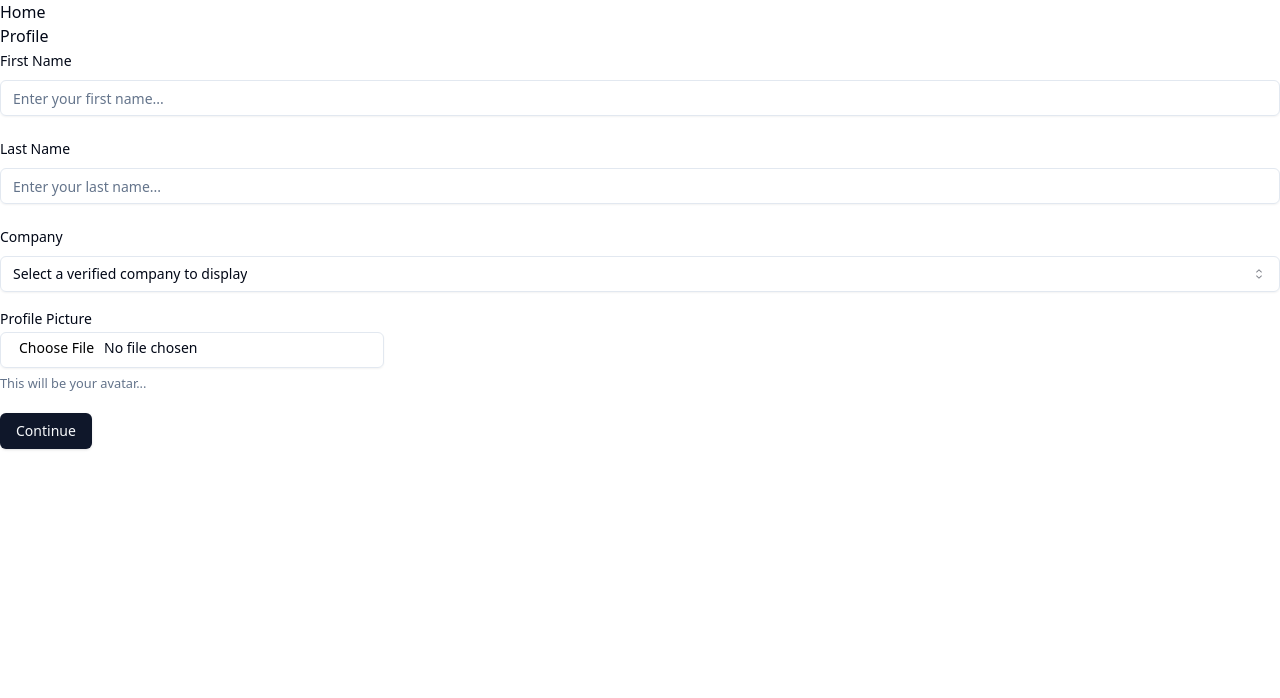
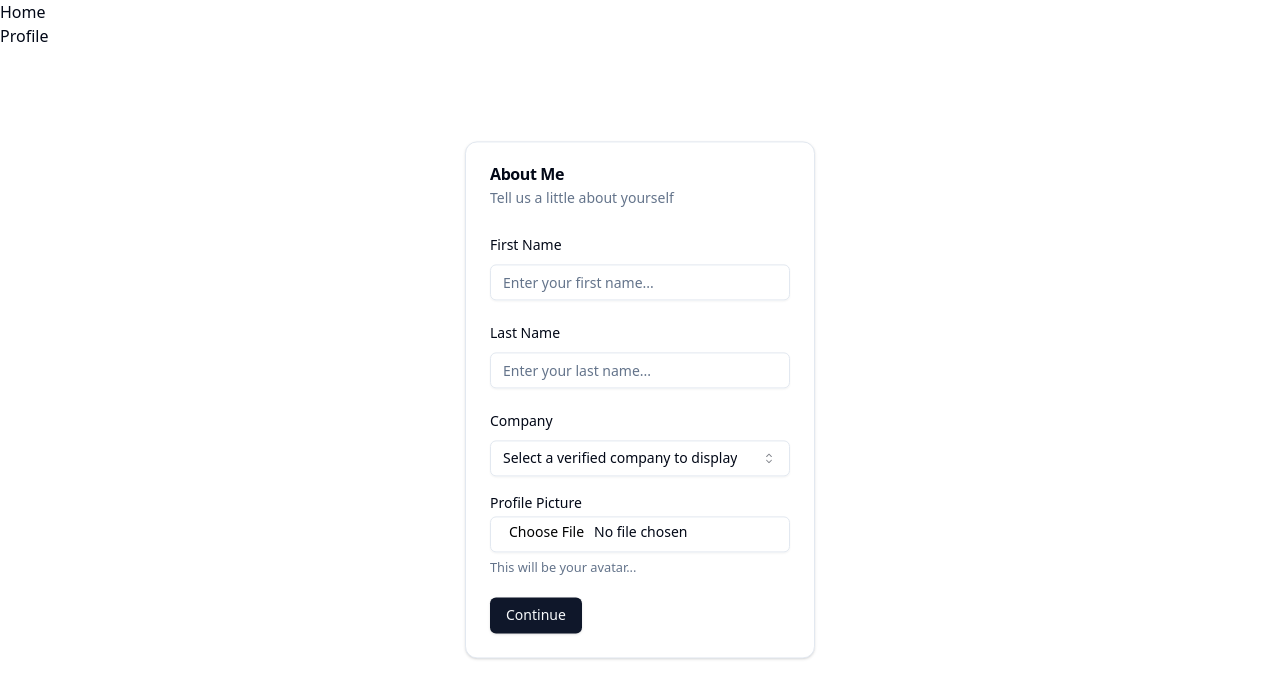
Before and after one commit to its-clem-fandango/lunchroulette-mirror, a React (Vite) app in the folder apps/client/: page /profile in a window 1280 px wide. Shown: the top 698 px of the page. Built offline with nearby package versions, Linux system fonts and the light colour scheme.

Commit message:
Add Card Styling to Profile Page

```diff
--- a/apps/client/src/App.tsx
+++ b/apps/client/src/App.tsx
@@ -6,6 +6,7 @@
   return (
     <Router>
       <>
+        <div className="min-h-sc">
           <nav>
             <ul>
               <li>
@@ -16,6 +17,7 @@
               </li>
             </ul>
           </nav>
+        </div>
 
         <Routes>
           <Route path="/" element={<h1>homepage</h1>}></Route>
--- /dev/null
+++ b/apps/client/src/components/ui/card.tsx
@@ -0,0 +1,76 @@
+import * as React from "react"
+
+import { cn } from "@/lib/utils"
+
+const Card = React.forwardRef<
+  HTMLDivElement,
+  React.HTMLAttributes<HTMLDivElement>
+>(({ className, ...props }, ref) => (
+  <div
+    ref={ref}
+    className={cn(
+      "rounded-xl border bg-card text-card-foreground shadow",
+      className
+    )}
+    {...props}
+  />
+))
+Card.displayName = "Card"
+
+const CardHeader = React.forwardRef<
+  HTMLDivElement,
+  React.HTMLAttributes<HTMLDivElement>
+>(({ className, ...props }, ref) => (
+  <div
+    ref={ref}
+    className={cn("flex flex-col space-y-1.5 p-6", className)}
+    {...props}
+  />
+))
+CardHeader.displayName = "CardHeader"
+
+const CardTitle = React.forwardRef<
+  HTMLParagraphElement,
+  React.HTMLAttributes<HTMLHeadingElement>
+>(({ className, ...props }, ref) => (
+  <h3
+    ref={ref}
+    className={cn("font-semibold leading-none tracking-tight", className)}
+    {...props}
+  />
+))
+CardTitle.displayName = "CardTitle"
+
+const CardDescription = React.forwardRef<
+  HTMLParagraphElement,
+  React.HTMLAttributes<HTMLParagraphElement>
+>(({ className, ...props }, ref) => (
+  <p
+    ref={ref}
+    className={cn("text-sm text-muted-foreground", className)}
+    {...props}
+  />
+))
+CardDescription.displayName = "CardDescription"
+
+const CardContent = React.forwardRef<
+  HTMLDivElement,
+  React.HTMLAttributes<HTMLDivElement>
+>(({ className, ...props }, ref) => (
+  <div ref={ref} className={cn("p-6 pt-0", className)} {...props} />
+))
+CardContent.displayName = "CardContent"
+
+const CardFooter = React.forwardRef<
+  HTMLDivElement,
+  React.HTMLAttributes<HTMLDivElement>
+>(({ className, ...props }, ref) => (
+  <div
+    ref={ref}
+    className={cn("flex items-center p-6 pt-0", className)}
+    {...props}
+  />
+))
+CardFooter.displayName = "CardFooter"
+
+export { Card, CardHeader, CardFooter, CardTitle, CardDescription, CardContent }
--- a/apps/client/src/pages/CreateProfile.tsx
+++ b/apps/client/src/pages/CreateProfile.tsx
@@ -1,6 +1,15 @@
 import * as z from "zod"
 import { zodResolver } from "@hookform/resolvers/zod"
 import { useForm } from "react-hook-form"
+
+import {
+  Card,
+  CardContent,
+  CardDescription,
+  CardFooter,
+  CardHeader,
+  CardTitle,
+} from "@/components/ui/card"
 
 import { Button } from "@/components/ui/button"
 import {
@@ -25,6 +34,7 @@
 const formSchema = z.object({
   firstName: z.string().min(2).max(50),
   lastName: z.string().min(2).max(50),
+  //image thread: https://github.com/colinhacks/zod/issues/387
   avatar: z
     .any()
     .refine((file) => file.length == 1, "Image is required.")
@@ -65,7 +75,13 @@
   }
 
   return (
-    <div className="">
+    <div className="absolute top-1/2 left-1/2 -translate-x-1/2 -translate-y-1/2">
+      <Card className="w-[350px]">
+        <CardHeader>
+          <CardTitle>About Me</CardTitle>
+          <CardDescription>Tell us a little about yourself</CardDescription>
+        </CardHeader>
+        <CardContent>
           <Form {...form}>
             <form onSubmit={form.handleSubmit(onSubmit)} className="space-y-5">
               <FormField
@@ -75,7 +91,10 @@
                   <FormItem>
                     <FormLabel>First Name</FormLabel>
                     <FormControl>
-                  <Input placeholder="Enter your first name..." {...field} />
+                      <Input
+                        placeholder="Enter your first name..."
+                        {...field}
+                      />
                     </FormControl>
                     <FormMessage />
                   </FormItem>
@@ -134,7 +153,9 @@
                           {...fileRef}
                         />
                       </FormControl>
-                  <FormDescription>This will be your avatar...</FormDescription>
+                      <FormDescription>
+                        This will be your avatar...
+                      </FormDescription>
                     </div>
                   </FormItem>
                 )}
@@ -143,6 +164,8 @@
               <Button type="submit">Continue</Button>
             </form>
           </Form>
+        </CardContent>
+      </Card>
     </div>
   )
 }
```
Lines whose indentation alone changed are shown as unchanged.
